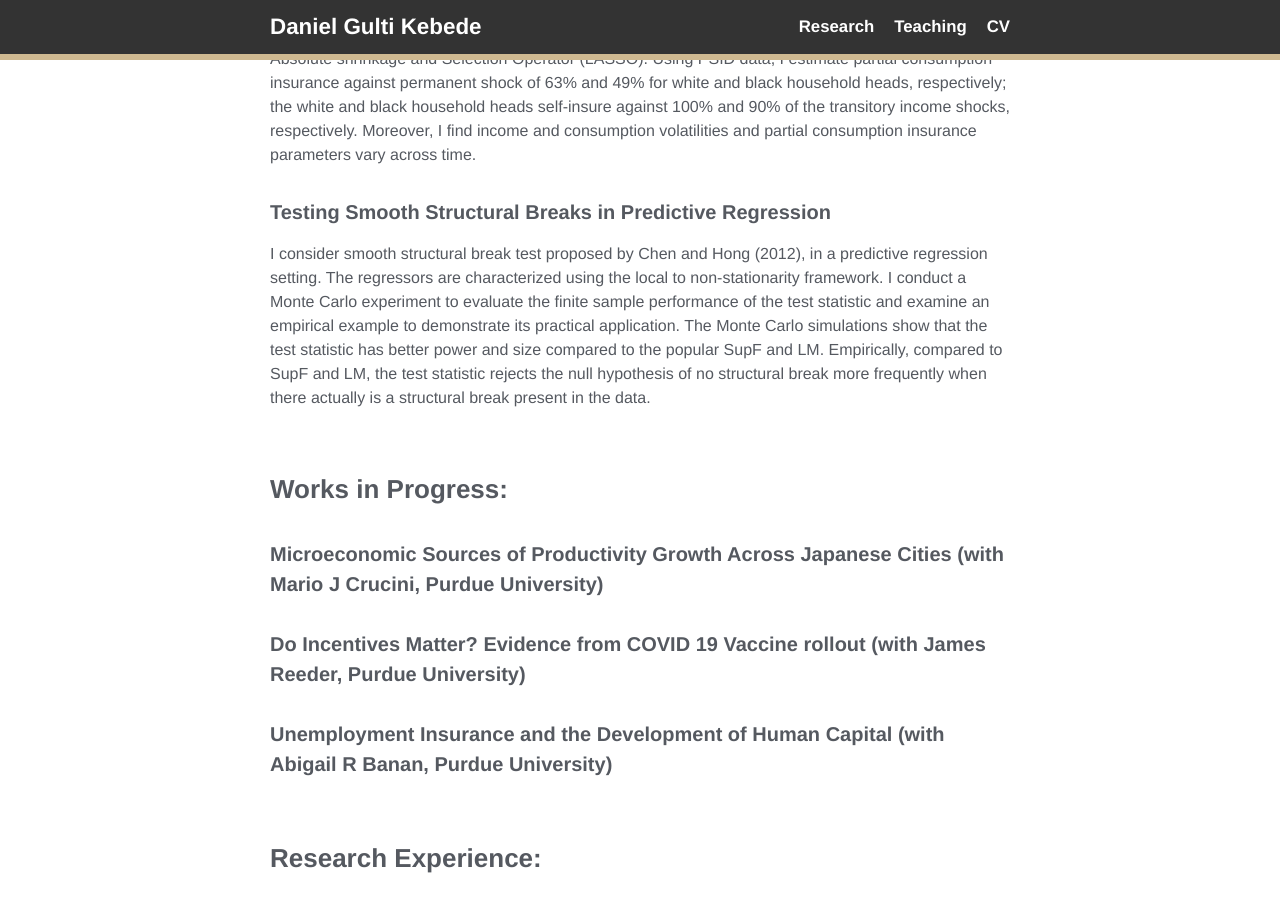
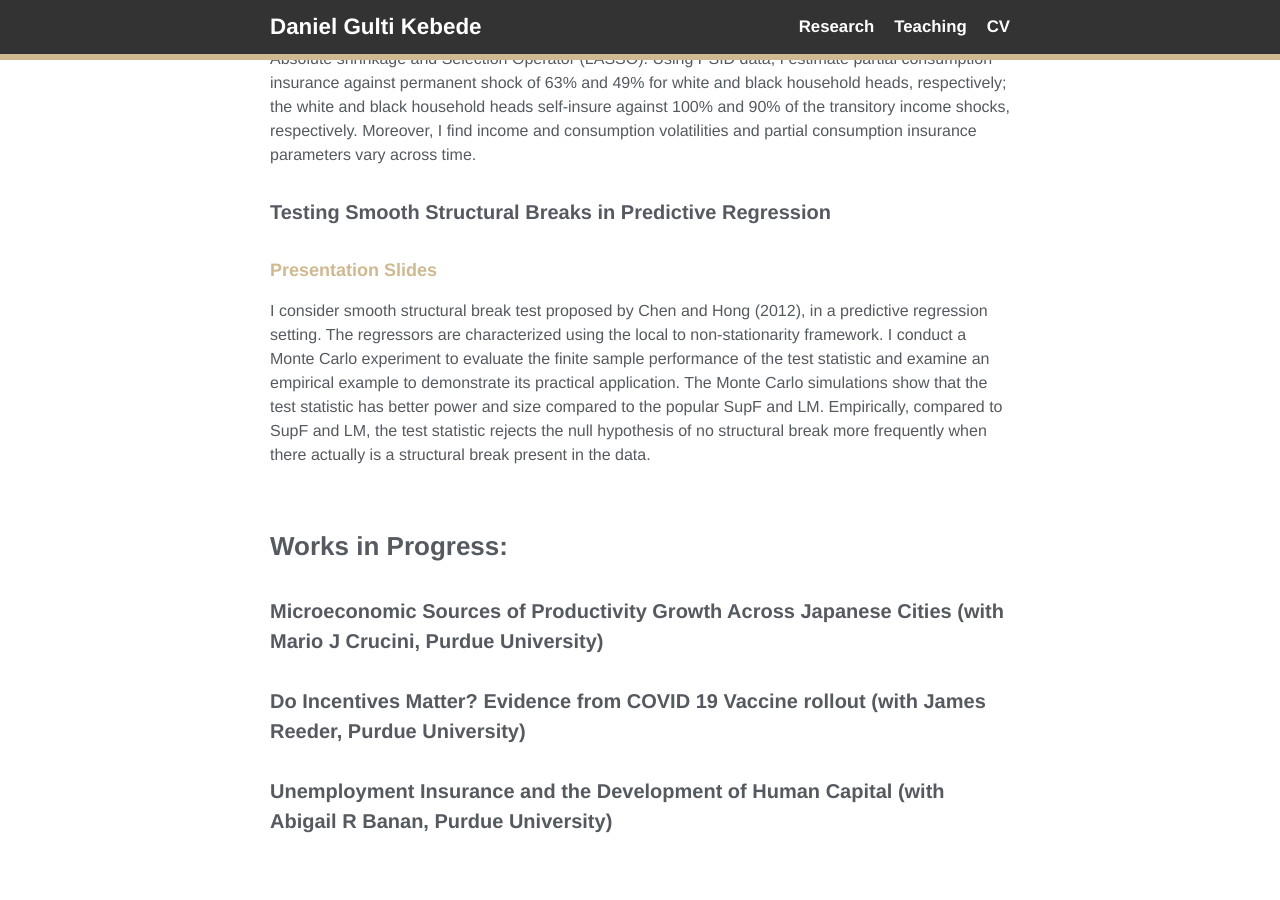
Before and after one commit to dangulti/dangulti.github.io, a Jekyll site: the page built from research.md, in a window 1280 px wide and 900 px high, scrolled down 409 px. Built offline with Jekyll 4.4.1, drawn with Linux system fonts in a browser that asks for light colours.

Commit message:
Update research.md

```diff
--- a/research.md
+++ b/research.md
@@ -14,6 +14,7 @@ permalink: /research/
 The study of income and consumption linkage and analysis of permanent and transitory income shocks is limited by availability of data. To deal with data sparsity, I propose identifying the partial consumption insurance and income and consumption volatility heterogeneities at the household level using Least Absolute shrinkage and Selection Operator (LASSO). Using PSID data, I estimate partial consumption insurance against permanent shock of 63% and 49% for white and black household heads, respectively; the white and black household heads self-insure against 100% and 90% of the transitory income shocks, respectively. Moreover, I find income and consumption volatilities and partial consumption insurance parameters vary across time.
 
 #### Testing Smooth Structural Breaks in Predictive Regression
+##### [Presentation Slides](../assets/docs/Smooth Structural Break Test.pdf)
 
 I consider smooth structural break test proposed by Chen and Hong (2012), in a predictive regression setting. The regressors are characterized using the local to non-stationarity framework. I conduct a Monte Carlo experiment to evaluate the finite sample performance of the test statistic and examine an empirical example to demonstrate its practical application. The Monte Carlo simulations show that the test statistic has better power and size compared to the popular SupF and LM. Empirically, compared to SupF and LM, the test statistic rejects the null hypothesis of no structural break more frequently when there actually is a structural break present in the data.
 
```
